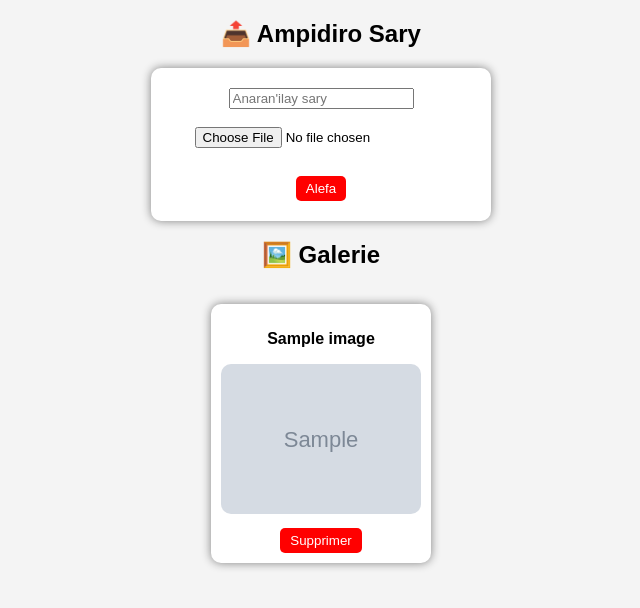
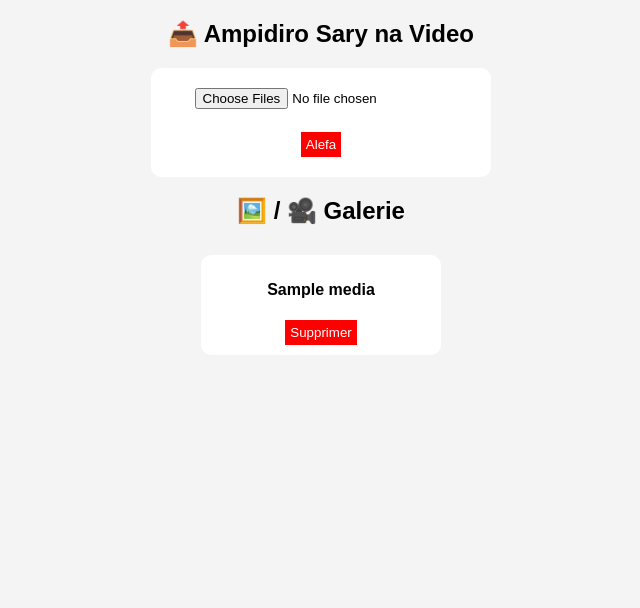
Before and after one commit to falinirianastephan24/cloudinary_mandefa_mijery, a Flask app: page / in a window 1280 px wide. Shown: the top 608 px of the page, without its empty margins (319-959 px from the left). Run offline with Flask 3, Linux system fonts and the light colour scheme; tables that the repository leaves empty hold one stand-in row (values such as "Sample post"); grey boxes marked "Sample" are stand-in pictures; a database or web service that is not in the repository returns one stand-in record (values such as "Sample title"); some libraries are stand-ins or nearby versions.

Commit message:
update: media (image + video)

```diff
--- a/app.py
+++ b/app.py
@@ -1,27 +1,33 @@
 from flask import Flask, render_template, request, redirect
-import sqlite3
+import psycopg2
 import cloudinary
 import cloudinary.uploader
+import os
 
 app = Flask(__name__)
 
 # 🔐 CONFIG CLOUDINARY
 cloudinary.config(
-    cloud_name="dr0hbtyqz",
-    api_key="561717122881691",
-    api_secret="8YDRpIY46-_X2bca6DLMoOs-qAI"
+    cloud_name=os.getenv("dr0hbtyqz"),
+    api_key=os.getenv("561717122881691"),
+    api_secret=os.getenv("8YDRpIY46-_X2bca6DLMoOs-qAI")
 )
 
-# 🗃️ INIT DB
+# 🔗 CONNECTION POSTGRESQL
+def get_db_connection():
+    return psycopg2.connect(os.getenv("DATABASE_URL"))
+
+# 🗃️ CREATE TABLE RAHA TSY MISY
 def init_db():
-    conn = sqlite3.connect("database.db")
+    conn = get_db_connection()
     cursor = conn.cursor()
 
     cursor.execute("""
-        CREATE TABLE IF NOT EXISTS images (
-            id INTEGER PRIMARY KEY AUTOINCREMENT,
+        CREATE TABLE IF NOT EXISTS media (
+            id SERIAL PRIMARY KEY,
             nom TEXT,
-            image_url TEXT
+            url TEXT,
+            type TEXT
         )
     """)
 
@@ -33,34 +39,38 @@ init_db()
 # 🏠 HOME
 @app.route("/")
 def index():
-    conn = sqlite3.connect("database.db")
+    conn = get_db_connection()
     cursor = conn.cursor()
 
-    cursor.execute("SELECT * FROM images")
-    images = cursor.fetchall()
+    cursor.execute("SELECT * FROM media ORDER BY id DESC")
+    medias = cursor.fetchall()
 
     conn.close()
-    return render_template("index.html", images=images)
+    return render_template("index.html", medias=medias)
 
-# 📤 UPLOAD
+# 📤 UPLOAD SARY NA VIDEO MARO
 @app.route("/upload", methods=["POST"])
 def upload():
-    nom = request.form["nom"]
-    file = request.files["image"]
+    files = request.files.getlist("files")
 
-    image_url = None
-
-    if file and file.filename != "":
-        result = cloudinary.uploader.upload(file)
-        image_url = result["secure_url"]
-
-    conn = sqlite3.connect("database.db")
+    conn = get_db_connection()
     cursor = conn.cursor()
 
-    cursor.execute(
-        "INSERT INTO images (nom, image_url) VALUES (?, ?)",
-        (nom, image_url)
-    )
+    for file in files:
+        if file and file.filename != "":
+            # Alefa any Cloudinary
+            result = cloudinary.uploader.upload(file)
+
+            url = result["secure_url"]
+
+            # Fantarina hoe image sa video
+            resource_type = result["resource_type"]  # image na video
+
+            # 💾 Tehirizina ao DB
+            cursor.execute(
+                "INSERT INTO media (nom, url, type) VALUES (%s, %s, %s)",
+                (file.filename, url, resource_type)
+            )
 
     conn.commit()
     conn.close()
@@ -70,16 +80,15 @@ def upload():
 # ❌ DELETE
 @app.route("/delete/<int:id>")
 def delete(id):
-    conn = sqlite3.connect("database.db")
+    conn = get_db_connection()
     cursor = conn.cursor()
 
-    cursor.execute("DELETE FROM images WHERE id=?", (id,))
+    cursor.execute("DELETE FROM media WHERE id=%s", (id,))
 
     conn.commit()
     conn.close()
 
     return redirect("/")
 
-
 if __name__ == "__main__":
     app.run(debug=True)
--- a/templates/index.html
+++ b/templates/index.html
@@ -1,7 +1,7 @@
 <!DOCTYPE html>
 <html>
 <head>
-    <title>Galerie Sary</title>
+    <title>Galerie Media</title>
 
     <style>
         body {
@@ -16,7 +16,6 @@
             margin: 20px auto;
             width: 300px;
             border-radius: 10px;
-            box-shadow: 0 0 10px gray;
         }
 
         .gallery {
@@ -27,14 +26,13 @@
 
         .card {
             background: white;
-            margin: 15px;
+            margin: 10px;
             padding: 10px;
             border-radius: 10px;
-            width: 200px;
-            box-shadow: 0 0 10px gray;
+            width: 220px;
         }
 
-        img {
+        img, video {
             width: 100%;
             border-radius: 10px;
         }
@@ -43,45 +41,49 @@
             background: red;
             color: white;
             border: none;
-            padding: 5px 10px;
-            margin-top: 10px;
+            padding: 5px;
+            margin-top: 5px;
             cursor: pointer;
-            border-radius: 5px;
-        }
-
-        button:hover {
-            background: darkred;
         }
     </style>
 </head>
 
 <body>
 
-<h2>📤 Ampidiro Sary</h2>
+<h2>📤 Ampidiro Sary na Video</h2>
 
 <form action="/upload" method="POST" enctype="multipart/form-data">
-    <input type="text" name="nom" placeholder="Anaran'ilay sary" required><br><br>
-    <input type="file" name="image" required><br><br>
+
+    <!-- afaka misafidy maro -->
+    <input type="file" name="files" multiple required><br><br>
+
     <button type="submit">Alefa</button>
 </form>
 
-<h2>🖼️ Galerie</h2>
+<h2>🖼️ / 🎥 Galerie</h2>
 
 <div class="gallery">
-    {% for img in images %}
+
+    {% for m in medias %}
         <div class="card">
-            <p><b>{{ img[1] }}</b></p>
 
-            {% if img[2] %}
-                <img src="{{ img[2] }}">
+            <p><b>{{ m[1] }}</b></p>
+
+            {% if m[3] == "image" %}
+                <img src="{{ m[2] }}">
+            {% elif m[3] == "video" %}
+                <video controls>
+                    <source src="{{ m[2] }}">
+                </video>
             {% endif %}
 
-            <!-- Bouton supprimer -->
-            <a href="/delete/{{ img[0] }}">
+            <a href="/delete/{{ m[0] }}">
                 <button>Supprimer</button>
             </a>
+
         </div>
     {% endfor %}
+
 </div>
 
 </body>
```
